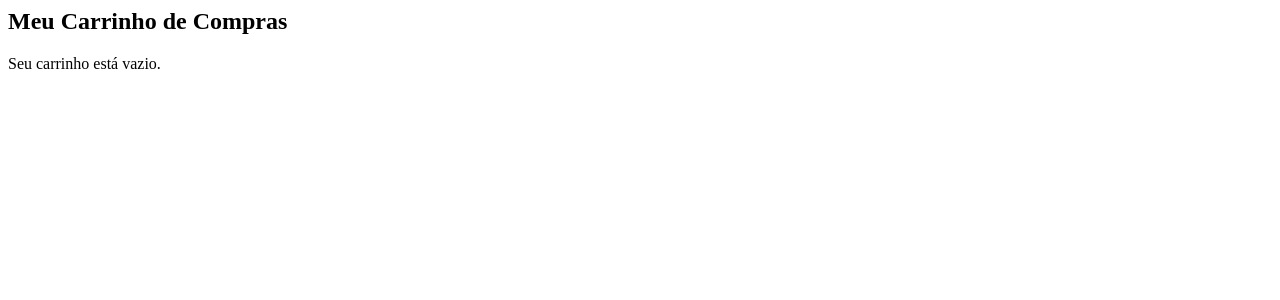
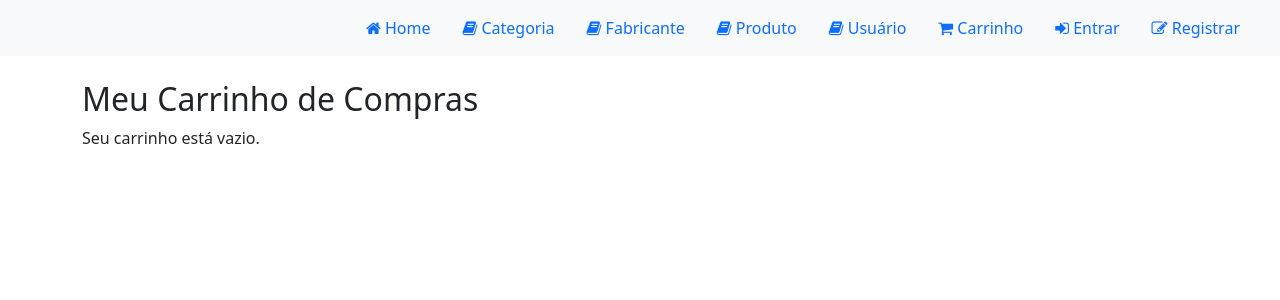
Before and after one commit to Winsilv16/ProgWeb2026, a Django app: page /carrinho/ in a window 1280 px wide. Shown: the top 300 px of the page. Run offline with Django 4.2, Linux system fonts and the light colour scheme.

Commit message:
update in Capítulo 20 - Trabalhando com Variáveis de Sessão

```diff
--- a/loja/templates/base.html
+++ b/loja/templates/base.html
@@ -28,6 +28,11 @@
                 <li class="nav-item">
                     <a class="nav-link" href="/usuario"><i class="fa fa-book"></i> Usuário</a>
                 </li>
+                <li class="nav-item">
+                    <a class="nav-link text-primary" href="{% url 'list_carrinho' %}">
+                        <i class="fa fa-shopping-cart"></i> Carrinho
+                    </a>
+                </li>
 
                 {% if user.is_authenticated %}
                     <li class="nav-item">
@@ -46,9 +51,6 @@
                     <li class="nav-item">
                         <a class="nav-link" href="{% url 'register' %}"><i class="fa fa-edit"></i> Registrar</a>
                     </li>
-                    <li class="nav-item">
-                        <a class="nav-link text-danger" href="{% url 'logout' %}"><i class="fa fa-sign-out"></i> Sair</a>
-                    </li>
                 {% endif %}
             </ul>
         </nav>
@@ -58,5 +60,7 @@
         {% block content %}
         {% endblock %}
     </div>
+
+    <script src="https://cdn.jsdelivr.net/npm/bootstrap@5.3.0/dist/js/bootstrap.bundle.min.js"></script>
 </body>
 </html>
--- a/loja/templates/carrinho/carrinho-listar.html
+++ b/loja/templates/carrinho/carrinho-listar.html
@@ -1,13 +1,16 @@
+{% extends 'base.html' %}
+
+{% block content %}
 <h2>Meu Carrinho de Compras</h2>
 
 {% if itens %}
-  <table>
+  <table class="table">
     <thead>
       <tr>
         <th>Produto</th>
         <th>Quantidade</th>
         <th>Preço Unitário</th>
-        <th>Total do Item</th>
+        <th>Total</th>
         <th>Ações</th>
       </tr>
     </thead>
@@ -19,18 +22,18 @@
           <td>R$ {{ item.preco }}</td>
           <td>R$ {{ item.total }}</td>
           <td>
-            <form action="{% url 'remover_carrinhoitem' item.id %}" method="POST">
-              {% csrf_token %}
-              <button type="submit">Remover</button>
-            </form>
+            <a href="{% url 'remover_carrinhoitem' item.id %}" class="btn btn-sm btn-danger">Remover</a>
           </td>
         </tr>
       {% endfor %}
     </tbody>
   </table>
 
-  <h3>Total Geral: R$ {{ carrinho.total }}</h3>
-  <a href="{% url 'confirmar_carrinho' %}">Finalizar Pedido</a>
+  <div class="d-flex justify-content-between align-items-center mt-4">
+    <h3>Total Geral: R$ {{ carrinho.total }}</h3>
+    <a href="{% url 'confirmar_carrinho' %}" class="btn btn-success">Finalizar Pedido</a>
+  </div>
 {% else %}
   <p>Seu carrinho está vazio.</p>
 {% endif %}
+{% endblock %}
--- a/loja/views/CarrinhoView.py
+++ b/loja/views/CarrinhoView.py
@@ -1,25 +1,22 @@
 from django.shortcuts import render, redirect, get_object_or_404
 from django.contrib.auth.decorators import login_required
-from django.utils import timezone
 from loja.models import Carrinho, CarrinhoItem, Produto
 
 def create_carrinhoitem_view(request, produto_id):
-    produto = get_object_or_404(Produto, id=produto_id)
     carrinho_id = request.session.get('carrinho_id')
 
-    if carrinho_id:
-        carrinho = Carrinho.objects.filter(id=carrinho_id, situacao=0).first()
-    else:
-        carrinho = None
-
-    if not carrinho:
+    if not carrinho_id:
         carrinho = Carrinho.objects.create()
         request.session['carrinho_id'] = carrinho.id
+    else:
+        carrinho = get_object_or_404(Carrinho, id=carrinho_id, situacao=0)
+
+    produto = get_object_or_404(Produto, id=produto_id)
 
     item, created = CarrinhoItem.objects.get_or_create(
         carrinho=carrinho,
         produto=produto,
-        defaults={'preco': produto.preco, 'quantidade': 1}
+        defaults={'quantidade': 1, 'preco': produto.preco}
     )
 
     if not created:
@@ -28,25 +25,29 @@ def create_carrinhoitem_view(request, produto_id):
 
     return redirect('list_carrinho')
 
+
 def list_carrinho_view(request):
     carrinho_id = request.session.get('carrinho_id')
+    carrinho = None
     itens = []
-    carrinho = None
 
     if carrinho_id:
         carrinho = Carrinho.objects.filter(id=carrinho_id, situacao=0).first()
         if carrinho:
-            itens = CarrinhoItem.objects.filter(carrinho=carrinho)
+            itens = carrinho.carrinhoitem_set.all()
 
-    return render(request, 'carrinho/carrinho-listar.html', {'carrinho': carrinho, 'itens': itens})
+    return render(request, 'carrinho/carrinho-listar.html', {
+        'carrinho': carrinho,
+        'itens': itens
+    })
+
 
 def remover_item_view(request, item_id):
-    if request.method == 'POST':
-        carrinho_id = request.session.get('carrinho_id')
-        if carrinho_id:
-            item = get_object_or_404(CarrinhoItem, id=item_id, carrinho_id=carrinho_id)
-            item.delete()
+    carrinho_id = request.session.get('carrinho_id')
+    item = get_object_or_404(CarrinhoItem, id=item_id, carrinho_id=carrinho_id)
+    item.delete()
     return redirect('list_carrinho')
+
 
 @login_required
 def confirmar_carrinho_view(request):
@@ -57,7 +58,6 @@ def confirmar_carrinho_view(request):
     carrinho = get_object_or_404(Carrinho, id=carrinho_id, situacao=0)
     carrinho.user = request.user
     carrinho.situacao = 1
-    carrinho.confirmado_em = timezone.make_aware(timezone.datetime.now())
     carrinho.save()
 
     del request.session['carrinho_id']
```
Also changed, not shown: loja/urls/CarrinhoUrls.py (+6 -6 lines), db.sqlite3.
